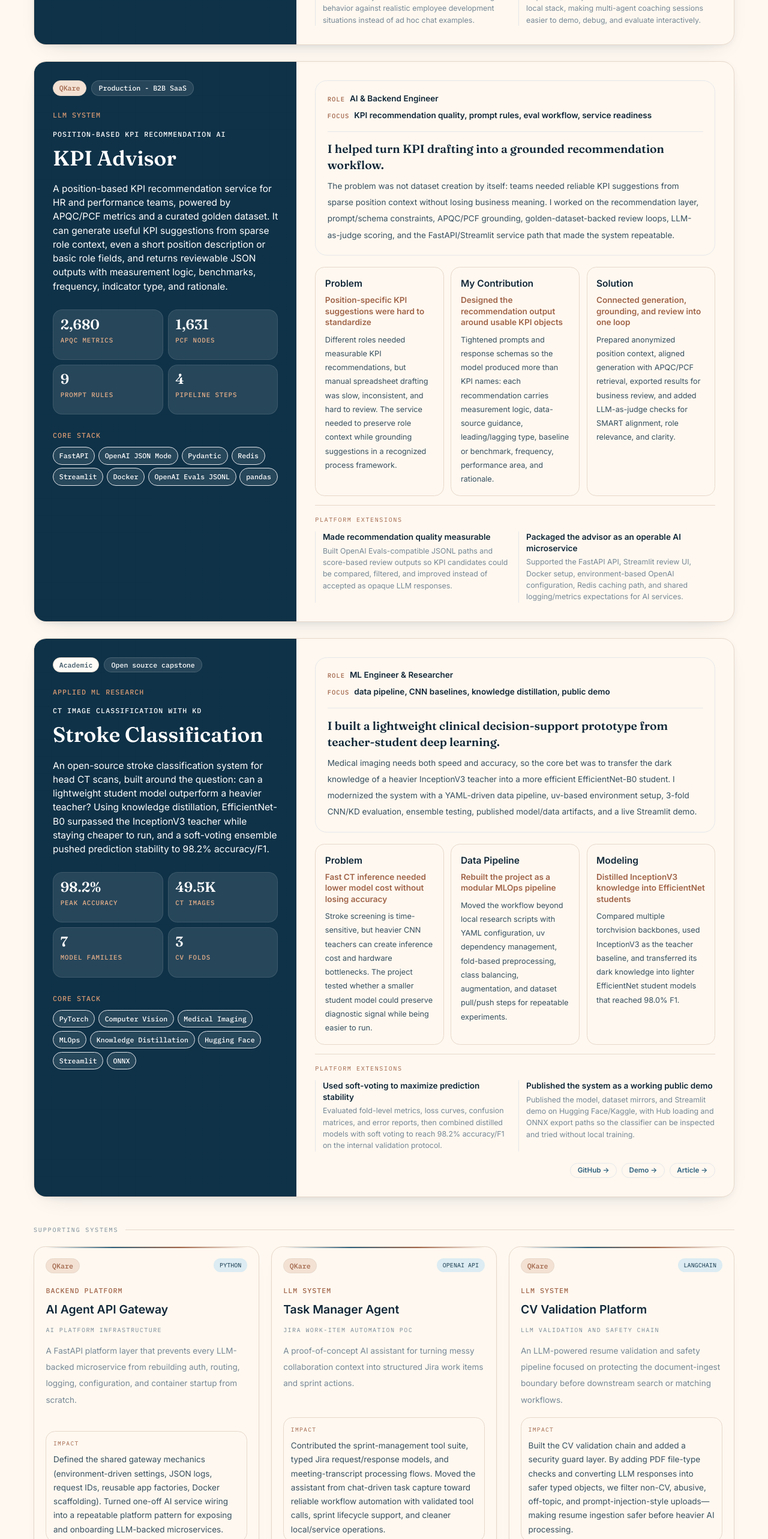
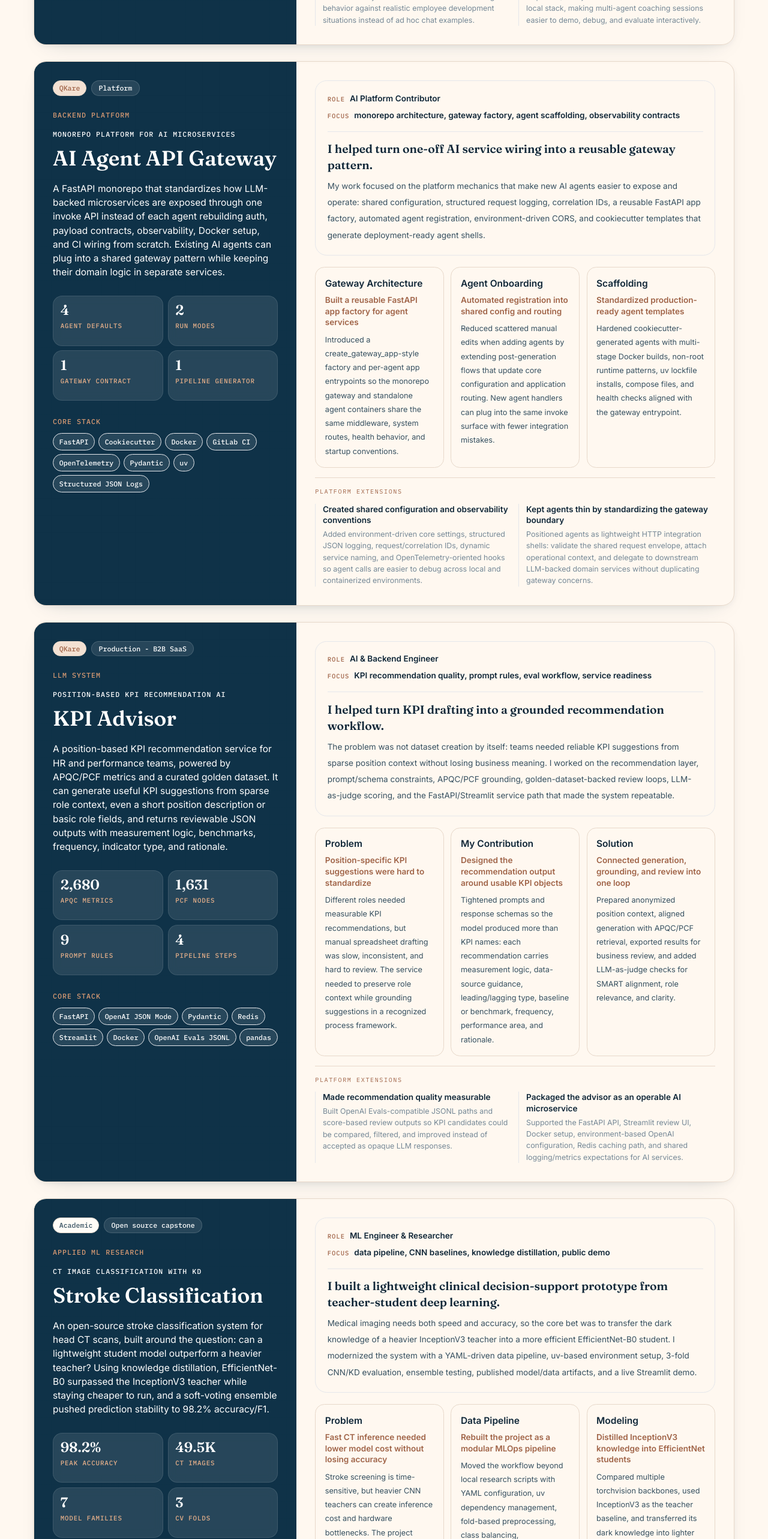
Before and after one commit to melisklc0/melis-kilic-portfolio, a React (Vite) app: page / in a window 1280 px wide. Shown: the part 6300-8866 px from the top of the page at 60% size. Built offline with nearby package versions, Linux system fonts and the light colour scheme.

Commit message:
feat: enhance AI Agent API Gateway project details and standardize internal agent onboarding mechanics

```diff
--- a/src/components/project-cards/ProjectCard.tsx
+++ b/src/components/project-cards/ProjectCard.tsx
@@ -15,6 +15,7 @@ export function ProjectCard({ project, className = '', variant = 'default' }: Pr
   const c = project[lang];
   const summary = c.supportingSummary ?? c.summary;
   const impact = c.supportingImpact ?? c.impact;
+  const hasVisibleLinks = project.links.github || project.links.demo || project.links.article;
 
   if (variant === 'wide') {
     return (
@@ -63,23 +64,17 @@ export function ProjectCard({ project, className = '', variant = 'default' }: Pr
   }
 
   return (
-    <article className={`relative flex min-h-full flex-col overflow-hidden rounded-2xl border border-border bg-surface/80 p-5 shadow-card transition-all duration-200 hover:-translate-y-1 hover:border-accent hover:shadow-card-md ${className}`}>
-      <div className="absolute inset-x-5 top-0 h-[2px] bg-[linear-gradient(90deg,transparent,#2D607D,#A06448,transparent)]" />
-      <div className="mb-4 flex items-start justify-between gap-3">
+    <article className={`relative flex min-h-full flex-col overflow-hidden rounded-2xl border border-border bg-surface/80 p-6 shadow-card transition-all duration-200 hover:-translate-y-1 hover:border-accent hover:shadow-card-md ${className}`}>
+      <div className="mb-4 flex flex-wrap items-center gap-3">
         <StatusBadge status={project.status} />
-        <span className="rounded-full bg-accent-light px-2.5 py-1 text-2xs font-mono uppercase text-accent-dark">{project.techStack[0]}</span>
-      </div>
-      <div className="mb-2">
         <ProjectType project={project} />
       </div>
 
       <h3 className="mb-3 text-xl font-semibold leading-snug text-text-primary">{c.title}</h3>
-      {c.subtitle && <p className="mb-3 font-mono text-2xs uppercase leading-5 tracking-[0.14em] text-text-faint">{c.subtitle}</p>}
-      <p className="mb-4 flex-1 text-sm leading-7 text-text-muted">{summary}</p>
+      <p className="mb-5 flex-1 text-sm leading-7 text-text-muted">{summary}</p>
 
       {impact && (
-        <div className="mb-5 rounded-xl border border-border bg-surface-2/80 px-3 py-2 text-sm leading-6 text-text-secondary">
-          <span className="mb-1 block font-mono text-[0.62rem] uppercase tracking-[0.14em] text-coffee">{t.projects.impact}</span>
+        <div className="mb-5 border-l-2 border-accent pl-4 text-sm leading-6 text-text-secondary">
           <div className="space-y-2">
             {impact.split('\n\n').map((paragraph, idx) => (
               <p key={idx}>{paragraph}</p>
@@ -89,15 +84,16 @@ export function ProjectCard({ project, className = '', variant = 'default' }: Pr
       )}
 
       <div className="mt-auto border-t border-border pt-4">
-        <div className="mb-4 flex flex-wrap gap-1.5">
+        <div className="flex flex-wrap gap-1.5">
           {project.techStack.slice(0, 5).map((tech) => (
             <span key={tech} className="chip">{tech}</span>
           ))}
         </div>
-        <div className="flex items-center justify-between gap-3">
-          <span className="text-2xs font-mono uppercase text-text-faint">{t.projects.highlights}</span>
-          <ProjectLinks project={project} />
-        </div>
+        {hasVisibleLinks && (
+          <div className="mt-4 flex items-center justify-end gap-3">
+            <ProjectLinks project={project} />
+          </div>
+        )}
       </div>
     </article>
   );
--- a/src/data/projects.ts
+++ b/src/data/projects.ts
@@ -394,118 +394,121 @@ export const projects: Project[] = [
   },
   {
     id: 'ai-agent-api-gateway',
+    featured: true,
     status: 'company',
-    techStack: ['Python', 'FastAPI', 'Pydantic', 'Docker', 'Cookiecutter', 'Structured Logging', 'OpenTelemetry'],
+    techStack: ['FastAPI', 'Cookiecutter', 'Docker', 'GitLab CI', 'OpenTelemetry', 'Pydantic', 'uv', 'Structured JSON Logs'],
     links: {
       private_note: 'Built at QKare; source code is private.',
     },
     en: {
       title: 'AI Agent API Gateway',
-      subtitle: 'AI platform infrastructure',
+      subtitle: 'Monorepo platform for AI microservices',
       badge: 'Platform',
       summary:
-        'A FastAPI platform layer that prevents every LLM-backed microservice from rebuilding auth, routing, logging, configuration, and container startup from scratch.',
-      roleLine: 'Role: AI Platform Contributor · Focus: gateway factory, service scaffolding, structured operations',
-      focusTitle: 'My focus — shared gateway mechanics for AI microservices',
+        'A FastAPI monorepo that standardizes how LLM-backed microservices are exposed through one invoke API instead of each agent rebuilding auth, payload contracts, observability, Docker setup, and CI wiring from scratch. Existing AI agents can plug into a shared gateway pattern while keeping their domain logic in separate services.',
+      roleLine:
+        'Role: AI Platform Contributor · Focus: monorepo architecture, gateway factory, agent scaffolding, observability contracts',
+      focusTitle: 'I helped turn one-off AI service wiring into a reusable gateway pattern.',
       focusSummary:
-        'I focused on the platform layer that makes AI services easier to expose, operate, and onboard. My work covered shared configuration, structured JSON logging, correlation IDs, a reusable FastAPI gateway factory, automated registration, and production-minded scaffolding for new agents.',
+        'My work focused on the platform mechanics that make new AI agents easier to expose and operate: shared configuration, structured request logging, correlation IDs, a reusable FastAPI app factory, automated agent registration, environment-driven CORS, and cookiecutter templates that generate deployment-ready agent shells.',
       metrics: [
-        { value: '1', label: 'invoke surface' },
-        { value: 'Factory', label: 'FastAPI apps' },
-        { value: 'JSON', label: 'structured logs' },
-        { value: 'Docker', label: 'agent scaffold' },
+        { value: '4', label: 'agent defaults' },
+        { value: '2', label: 'run modes' },
+        { value: '1', label: 'gateway contract' },
+        { value: '1', label: 'pipeline generator' },
       ],
       contributions: [
         {
-          module: 'core',
-          title: 'Shared config and structured logging',
+          module: 'Gateway Architecture',
+          title: 'Built a reusable FastAPI app factory for agent services',
           description:
-            'Introduced centralized environment-driven settings, structured JSON logs, request/correlation IDs, and dynamic service naming so agent services behave consistently across local and containerized runs.',
+            'Introduced a create_gateway_app-style factory and per-agent app entrypoints so the monorepo gateway and standalone agent containers share the same middleware, system routes, health behavior, and startup conventions.',
         },
         {
-          module: 'gateway factory',
-          title: 'Reusable FastAPI app factory',
+          module: 'Agent Onboarding',
+          title: 'Automated registration into shared config and routing',
           description:
-            'Built a create_gateway_app-style factory and per-agent entrypoints so monorepo and standalone agent containers inherit the same middleware, system routes, and startup behavior.',
+            'Reduced scattered manual edits when adding agents by extending post-generation flows that update core configuration and application routing. New agent handlers can plug into the same invoke surface with fewer integration mistakes.',
         },
         {
-          module: 'agent onboarding',
-          title: 'Automated registration and routing',
+          module: 'Scaffolding',
+          title: 'Standardized production-ready agent templates',
           description:
-            'Reduced manual wiring for new agents by updating shared configuration and application routing through scaffolding/post-generation flows instead of scattered edits.',
+            'Hardened cookiecutter-generated agents with multi-stage Docker builds, non-root runtime patterns, uv lockfile installs, compose files, and health checks aligned with the gateway entrypoint.',
         },
         {
-          module: 'templates',
-          title: 'Production-ready Docker scaffolding',
+          module: 'Operations',
+          title: 'Created shared configuration and observability conventions',
           description:
-            'Hardened generated agent templates with multi-stage Docker builds, non-root runtime patterns, uv lockfile installs, and health checks aligned with the gateway entrypoint.',
+            'Added environment-driven core settings, structured JSON logging, request/correlation IDs, dynamic service naming, and OpenTelemetry-oriented hooks so agent calls are easier to debug across local and containerized environments.',
         },
         {
-          module: 'frontend integration',
-          title: 'Environment-configurable CORS',
+          module: 'Integration Contract',
+          title: 'Kept agents thin by standardizing the gateway boundary',
           description:
-            'Moved browser origin configuration into core settings so local, staged, and embedded frontend consumers can call the gateway without hardcoded origin lists.',
+            'Positioned agents as lightweight HTTP integration shells: validate the shared request envelope, attach operational context, and delegate to downstream LLM-backed domain services without duplicating gateway concerns.',
         },
       ],
       impact:
-        'Defined the shared gateway mechanics (environment-driven settings, JSON logs, request IDs, reusable app factories, Docker scaffolding). Turned one-off AI service wiring into a repeatable platform pattern for exposing and onboarding LLM-backed microservices.',
+        'The monorepo gave AI services a common operating model: one invoke contract, shared auth and observability expectations, repeatable Docker/CI scaffolding, and a cleaner path for connecting existing agents to frontend and platform consumers.',
     },
     tr: {
       title: 'AI Agent API Gateway',
-      subtitle: 'AI platform infrastructure',
+      subtitle: 'AI microservice’ler için monorepo platformu',
       badge: 'Platform',
       summary:
-        'Her LLM-backed microservice’in auth, routing, logging, configuration ve container startup işlerini yeniden yazmasını engelleyen FastAPI platform katmanı.',
-      roleLine: 'Role: AI Platform Contributor · Focus: gateway factory, service scaffolding, structured operations',
-      focusTitle: 'Odağım — AI microservice’ler için shared gateway mechanics',
+        'LLM-backed microservice’lerin tek tek auth, payload contract, observability, Docker setup ve CI wiring yazmasını engelleyen FastAPI monorepo platformu. Var olan AI agent’lar shared gateway pattern’e bağlanabilirken domain logic ayrı servislerde kalır.',
+      roleLine:
+        'Role: AI Platform Contributor · Focus: monorepo architecture, gateway factory, agent scaffolding, observability contracts',
+      focusTitle: 'One-off AI service wiring’i reusable gateway pattern’e çevirmeye katkı verdim.',
       focusSummary:
-        'AI servislerini expose etmeyi, operate etmeyi ve yeni agent onboarding sürecini kolaylaştıran platform katmanına odaklandım. Shared config, structured JSON logging, correlation ID’ler, reusable FastAPI gateway factory, automated registration ve production-minded agent scaffolding üzerinde çalıştım.',
+        'Odağım yeni AI agent’ları expose etmeyi ve operate etmeyi kolaylaştıran platform mechanics tarafıydı: shared configuration, structured request logging, correlation ID’ler, reusable FastAPI app factory, automated agent registration, environment-driven CORS ve deployment-ready agent shell üreten cookiecutter template’ler.',
       metrics: [
-        { value: '1', label: 'invoke surface' },
-        { value: 'Factory', label: 'FastAPI apps' },
-        { value: 'JSON', label: 'structured logs' },
-        { value: 'Docker', label: 'agent scaffold' },
+        { value: '4', label: 'agent defaults' },
+        { value: '2', label: 'run modes' },
+        { value: '1', label: 'gateway contract' },
+        { value: '1', label: 'pipeline generator' },
       ],
       contributions: [
         {
-          module: 'core',
-          title: 'Shared config ve structured logging',
+          module: 'Gateway Architecture',
+          title: 'Agent servisleri için reusable FastAPI app factory',
           description:
-            'Centralized environment-driven settings, structured JSON logs, request/correlation ID ve dynamic service naming yapısını ekledim; agent servislerinin local ve containerized ortamlarda tutarlı davranmasını hedefledim.',
+            'create_gateway_app tarzı factory ve per-agent app entrypoint yapısını kurdum; monorepo gateway ve standalone agent container’larının aynı middleware, system route, health behavior ve startup convention’larını paylaşmasını sağladım.',
         },
         {
-          module: 'gateway factory',
-          title: 'Reusable FastAPI app factory',
+          module: 'Agent Onboarding',
+          title: 'Shared config ve routing’e automated registration',
           description:
-            'create_gateway_app tarzı factory ve per-agent entrypoint yapısını kurdum; monorepo ve standalone agent container’larının aynı middleware, system route ve startup davranışını paylaşmasını sağladım.',
+            'Yeni agent eklerken scattered manual edit ihtiyacını azalttım; post-generation flow’lar core configuration ve application routing’i güncelleyerek agent handler’ların aynı invoke surface’e daha az hata riskiyle bağlanmasını sağladı.',
         },
         {
-          module: 'agent onboarding',
-          title: 'Automated registration ve routing',
+          module: 'Scaffolding',
+          title: 'Production-ready agent template standardı',
           description:
-            'Yeni agent eklerken scattered manual edit ihtiyacını azalttım; scaffolding/post-generation flow ile shared config ve application routing güncellemelerini daha güvenilir hale getirdim.',
+            'Cookiecutter-generated agent’ları multi-stage Docker build, non-root runtime, uv lockfile install, compose file ve gateway entrypoint ile hizalı health check pattern’leriyle güçlendirdim.',
         },
         {
-          module: 'templates',
-          title: 'Production-ready Docker scaffolding',
+          module: 'Operations',
+          title: 'Shared configuration ve observability convention’ları',
           description:
-            'Generated agent template’lerini multi-stage Docker build, non-root runtime, uv lockfile install ve gateway entrypoint ile hizalı health check pattern’leriyle güçlendirdim.',
+            'Environment-driven core settings, structured JSON logging, request/correlation ID, dynamic service naming ve OpenTelemetry-oriented hook’lar ekledim; agent call’larının local ve containerized ortamlarda debug edilmesini kolaylaştırdım.',
         },
         {
-          module: 'frontend integration',
-          title: 'Environment-configurable CORS',
+          module: 'Integration Contract',
+          title: 'Agent’ları thin gateway boundary etrafında standardize etme',
           description:
-            'Browser origin ayarlarını core settings içine taşıdım; local, staged ve embedded frontend consumer’ların gateway’e hardcoded origin list olmadan bağlanmasını kolaylaştırdım.',
+            'Agent’ları lightweight HTTP integration shell olarak konumlandırdım: shared request envelope validate edilir, operational context eklenir ve iş domain logic’i tekrar yazılmadan downstream LLM-backed servise delege edilir.',
         },
       ],
       impact:
-        'Gateway akışlarını (environment settings, JSON logs, request ID, app factory, agent registration) standartlaştırarak, AI platformunu güvenli, yönetilebilir ve tekrar kullanılabilir bir yapıya kavuşturdum.',
+        'Monorepo, AI servisleri için ortak bir operating model sağladı: tek invoke contract, shared auth ve observability beklentileri, repeatable Docker/CI scaffolding ve mevcut agent’ları frontend/platform consumer’lara bağlamak için daha temiz bir yol.',
     },
   },
   {
     id: 'task-manager-poc',
     status: 'company',
-    techStack: ['OpenAI API', 'LangGraph', 'LangChain', 'MCP', 'FastAPI', 'Pydantic', 'Jira API', 'uv'],
+    techStack: ['Jira MCP', 'Transcript Processing', 'Voice Models', 'LangGraph', 'FastAPI', 'Pydantic', 'OpenAI API', 'uv'],
     links: {
       private_note: 'Built at QKare; source code is private.',
     },
@@ -513,25 +516,33 @@ export const projects: Project[] = [
       title: 'Task Manager Agent',
       subtitle: 'Jira work-item automation POC',
       badge: 'Agentic Workflow',
+      supportingSummary:
+        'AI assistant POC that turns meeting transcripts, voice inputs, and messy collaboration context into structured Jira work items and sprint actions.',
+      supportingImpact:
+        'Built transcript-processing flows, configured voice model paths, and added Jira tools beyond the MCP baseline for more reliable sprint automation.',
       summary:
-        'A proof-of-concept AI assistant for turning messy collaboration context into structured Jira work items and sprint actions.',
+        'A proof-of-concept AI assistant for turning meeting transcripts, voice inputs, and messy collaboration context into structured Jira work items and sprint actions.',
       impact:
-        'Contributed the sprint-management tool suite, typed Jira request/response models, and meeting-transcript processing flows. Moved the assistant from chat-driven task capture toward reliable workflow automation with validated tool calls, sprint lifecycle support, and cleaner local/service operations.',
+        'Built meeting-transcript processing flows, configured voice model paths, and extended the Jira MCP integration with additional tools and typed request/response models. This moved task capture toward reliable workflow automation with validated tool calls, sprint lifecycle support, and cleaner local/service operations.',
     },
     tr: {
       title: 'Task Manager Agent',
       subtitle: 'Jira work-item automation POC',
       badge: 'Agentic Workflow',
+      supportingSummary:
+        'Meeting transcript, ses girdisi ve dağınık collaboration context’i structured Jira work item ve sprint aksiyonlarına çeviren AI assistant POC.',
+      supportingImpact:
+        'Transcript processing akışlarını kurdum, voice model path’lerini ayarladım ve Jira MCP baseline’ına ek tool’lar yazarak sprint automation tarafını güçlendirdim.',
       summary:
-        'Dağınık collaboration context ve doğal dil girdilerini structured Jira work item ve sprint aksiyonlarına çeviren proof-of-concept AI assistant.',
+        'Meeting transcript, ses girdisi ve dağınık collaboration context’i structured Jira work item ve sprint aksiyonlarına çeviren proof-of-concept AI assistant.',
       impact:
-        'Sprint-management tool suite, typed Jira modelleri, transcript processing ve terminology cleanup tarafında katkı verdim. Chat-driven task capture fikrini validated tool call’lar, sprint lifecycle desteği ve daha temiz local/service operasyonlarıyla güvenilir workflow automation yönüne taşıdı.',
+        'Meeting-transcript processing akışlarını kurdum, voice model path’lerini ayarladım ve Jira MCP entegrasyonunu ek tool’lar ile typed request/response modelleriyle genişlettim. Bu çalışma task capture fikrini validated tool call’lar, sprint lifecycle desteği ve daha temiz local/service operasyonlarıyla güvenilir workflow automation yönüne taşıdı.',
     },
   },
   {
     id: 'cv-validation-platform',
     status: 'company',
-    techStack: ['LangChain', 'OpenAI API', 'FastAPI', 'Pydantic', 'PDF Validation', 'Security Chain', 'Structured Outputs'],
+    techStack: ['LLM Security', 'OpenAI API', 'LangChain', 'PDF Guard', 'Structured Outputs', 'Pydantic', 'FastAPI'],
     links: {
       private_note: 'Built at QKare; source code is private.',
     },
@@ -542,7 +553,7 @@ export const projects: Project[] = [
       supportingSummary:
         'An LLM-powered resume validation and safety pipeline focused on protecting the document-ingest boundary before downstream search or matching workflows.',
       supportingImpact:
-        'Built the CV validation chain and added a security guard layer. By adding PDF file-type checks and converting LLM responses into safer typed objects, we filter non-CV, abusive, off-topic, and prompt-injection-style uploads—making resume ingestion safer before heavier AI processing.',
+        'Made resume ingestion safer by filtering non-CV, abusive, off-topic, and prompt-injection-style uploads before heavier AI processing.',
       summary:
         'An LLM-powered resume validation and safety pipeline focused on protecting the document-ingest boundary before downstream search or matching workflows.',
       impact:
@@ -553,9 +564,9 @@ export const projects: Project[] = [
       subtitle: 'LLM validation and safety chain',
       badge: 'LLM Safety',
       supportingSummary:
-        'Downstream search veya matching akislarindan once document-ingest boundarysini korumaya odaklanan LLM-powered resume validation ve safety pipeline.',
+        'Downstream search veya matching akışlarından önce document-ingest boundary’sini korumaya odaklanan LLM-powered resume validation ve safety pipeline.',
       supportingImpact:
-        'CV validation chain ve security guard layer kurarak resume ingestion akisini daha guvenli hale getirdim. PDF file-type check ekleme, LLM responselarini typed objectlere tasima islemleri sayesinde non-CV, abusive, off-topic ve prompt-injection tarzi uploadlar agir AI processing oncesinde filtrelendi.',
+        'Non-CV, abusive, off-topic ve prompt-injection tarzı upload’ları ağır AI processing öncesinde filtreleyerek resume ingestion akışını daha güvenli hale getirdi.',
       summary:
         'Downstream search veya matching akışlarından önce document-ingest boundary’sini korumaya odaklanan LLM-powered resume validation pipeline.',
       impact:
```
